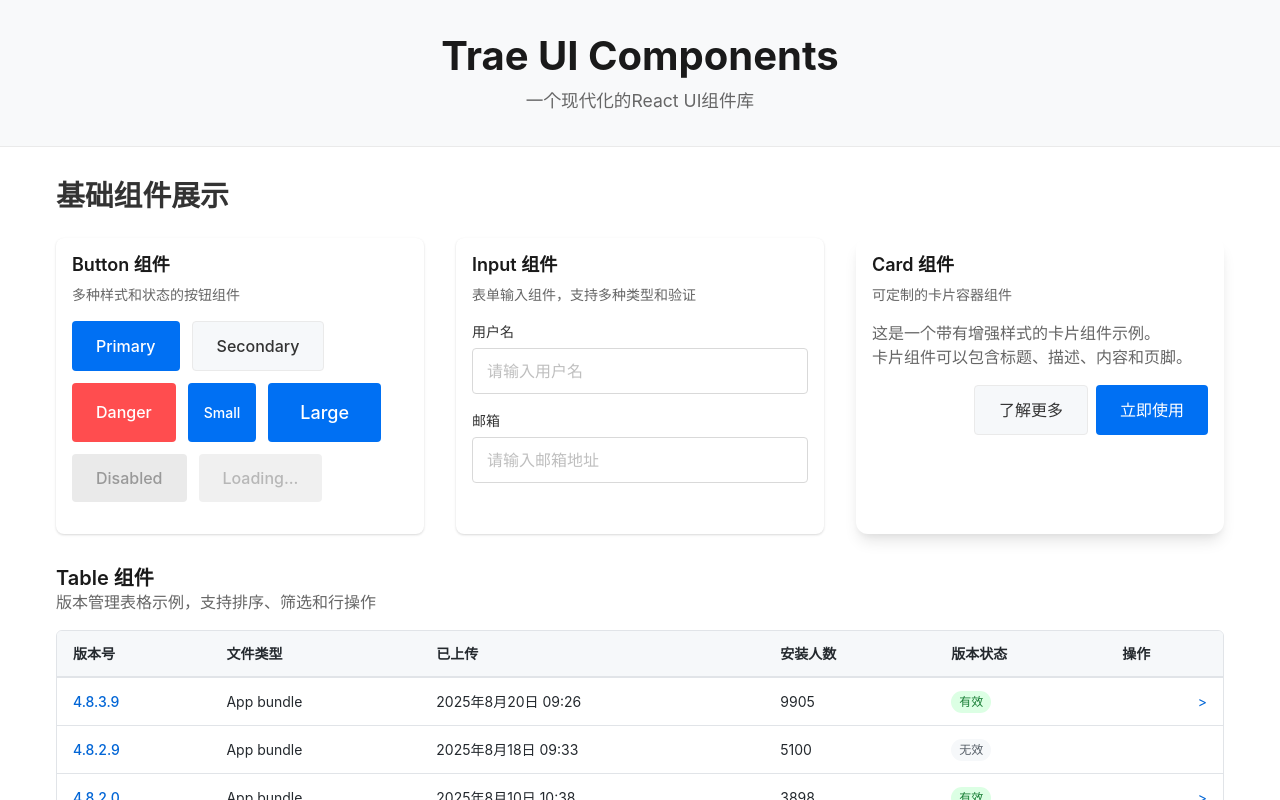
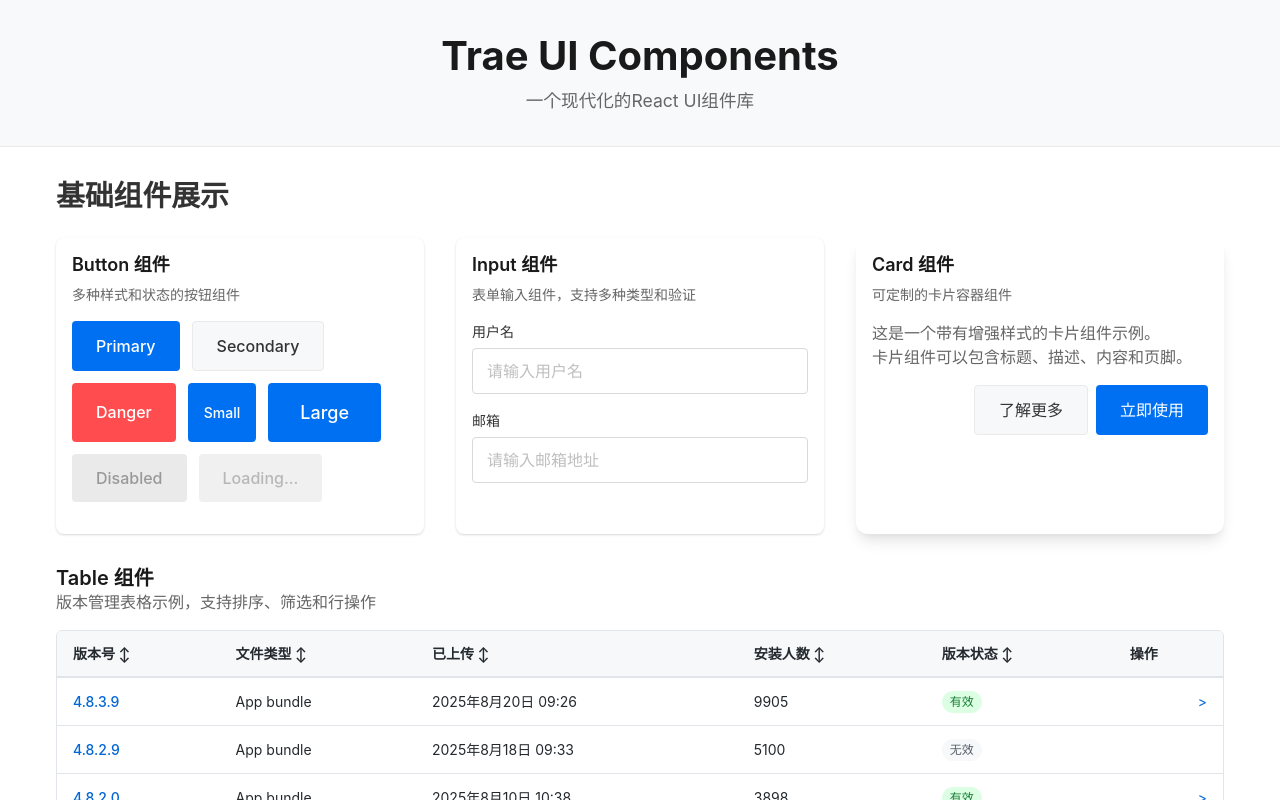
Before and after one commit to maozp2014/trae-ui-components, a React (Vite) app: page / in a window 1280 px wide. Shown: the top 800 px of the page. Built offline with nearby package versions, Linux system fonts and the light colour scheme.

Commit message:
feat(Table): 添加表格排序功能

```diff
--- a/src/components/Table/Table.jsx
+++ b/src/components/Table/Table.jsx
@@ -120,6 +120,66 @@ const Table = ({ data = [], columns = [], onRowClick, theme = {} }) => {
   // 合并主题
   const mergedTheme = { ...defaultTheme, ...theme };
 
+  // 排序状态：{ field: 排序字段, order: 'asc' | 'desc' | undefined }
+  const [sortState, setSortState] = useState({ field: undefined, order: undefined });
+
+  // 处理表头点击事件，切换排序方向
+  const handleSort = (field) => {
+    if (sortState.field === field) {
+      // 如果点击的是当前排序字段，则切换排序方向
+      if (sortState.order === 'asc') {
+        setSortState({ field, order: 'desc' });
+      } else if (sortState.order === 'desc') {
+        setSortState({ field: undefined, order: undefined });
+      } else {
+        setSortState({ field, order: 'asc' });
+      }
+    } else {
+      // 如果点击的是新的排序字段，则设置为升序
+      setSortState({ field, order: 'asc' });
+    }
+  };
+
+  // 排序函数
+  const sortData = (data) => {
+    if (!sortState.field || !sortState.order) {
+      return data;
+    }
+
+    const sortedData = [...data];
+    sortedData.sort((a, b) => {
+      let valueA = a[sortState.field];
+      let valueB = b[sortState.field];
+
+      // 处理不同类型的数据
+      if (typeof valueA === 'string' && typeof valueB === 'string') {
+        // 尝试解析数字字符串进行数字排序
+        const numA = Number(valueA.replace(/,/g, ''));
+        const numB = Number(valueB.replace(/,/g, ''));
+        if (!isNaN(numA) && !isNaN(numB)) {
+          return sortState.order === 'asc' ? numA - numB : numB - numA;
+        }
+        // 日期字符串排序
+        if (valueA.includes('年') || valueA.includes('-')) {
+          // 简单的日期字符串比较，假设格式一致
+          return sortState.order === 'asc' ? valueA.localeCompare(valueB) : valueB.localeCompare(valueA);
+        }
+        // 普通字符串排序
+        return sortState.order === 'asc' ? valueA.localeCompare(valueB) : valueB.localeCompare(valueA);
+      } else if (typeof valueA === 'number' && typeof valueB === 'number') {
+        return sortState.order === 'asc' ? valueA - valueB : valueB - valueA;
+      } else {
+        // 混合类型比较
+        return sortState.order === 'asc' ? String(valueA).localeCompare(String(valueB)) : String(valueB).localeCompare(String(valueA));
+      }
+    });
+
+    return sortedData;
+  };
+
+  // 应用排序
+  const sortedData = sortData(data);
+
   // 如果没有数据，显示空状态
   if (!data || data.length === 0) {
     return (
@@ -136,18 +196,30 @@ const Table = ({ data = [], columns = [], onRowClick, theme = {} }) => {
       <TableElement theme={mergedTheme}>
         <thead>
           <tr>
-            {columns.map((column, index) => (
-              <TableHeaderCell key={index} theme={mergedTheme}>
-                {column.title}
-              </TableHeaderCell>
-            ))}
+            {columns.map((column, index) => {
+              const isSorted = sortState.field === column.dataIndex;
+              const sortIcon = isSorted ?
+                (sortState.order === 'asc' ? ' ↑' : ' ↓') :
+                ' ↕';
+
+              return (
+                <TableHeaderCell
+                  key={index}
+                  theme={mergedTheme}
+                  style={{ cursor: 'pointer' }}
+                  onClick={() => handleSort(column.dataIndex)}
+                >
+                  {column.title}{sortIcon}
+                </TableHeaderCell>
+              );
+            })}
             <TableHeaderCell key="action-header" theme={mergedTheme} align="right">
               操作
             </TableHeaderCell>
           </tr>
         </thead>
         <tbody>
-          {data.map((row, rowIndex) => {
+          {sortedData.map((row, rowIndex) => {
             // 阻止无效行的点击事件冒泡
             const handleRowClick = row.status === '无效' ? (e) => e.stopPropagation() : () => onRowClick && onRowClick(row);
 
```
